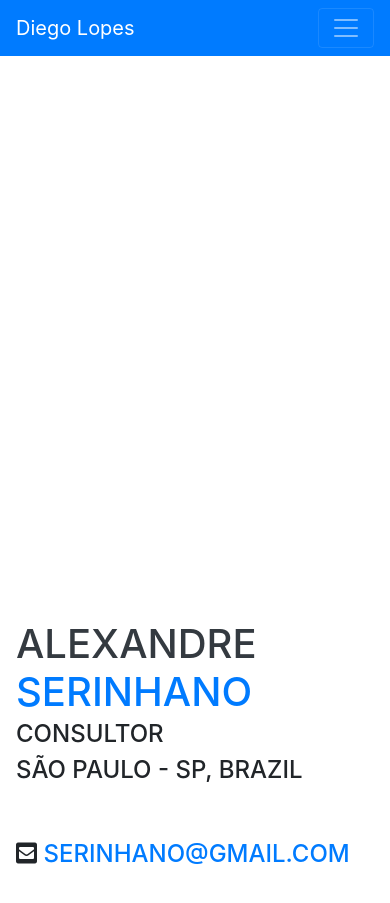
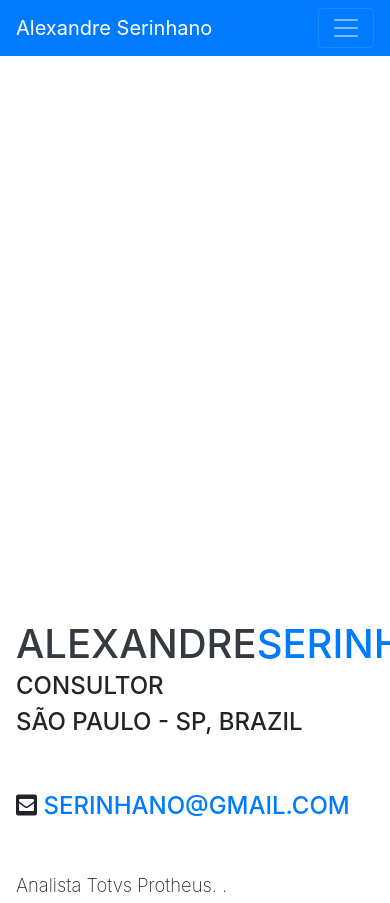
Before and after one commit to serinhano/serinhano.github.io, a website with bundled scripts: page index.html in a window 390 px wide. Shown: the top 903 px of the page. Built offline with nearby package versions, Linux system fonts and the light colour scheme; a web font is replaced by a local one.

Commit message:
Update index.html

```diff
--- a/index.html
+++ b/index.html
@@ -5,10 +5,10 @@
 
   <meta charset="utf-8">
   <meta name="viewport" content="width=device-width, initial-scale=1, shrink-to-fit=no">
-  <meta name="description" content="CV/Resume and portfolio of Diego Lopes">
-  <meta name="author" content="Diego Lopes">
+  <meta name="description" content="CV/Resume and portfolio of Alexandre Serinhano">
+  <meta name="author" content="Alexandre Serinhano">
 
-  <title>Resume - Diego Lopes</title>
+  <title>Resume - Alexandre Serinhano</title>
 
   <!-- Bootstrap core CSS -->
   <link href="vendor/bootstrap/css/bootstrap.min.css" rel="stylesheet">
@@ -28,7 +28,7 @@
 
   <nav class="navbar navbar-expand-lg navbar-dark bg-primary fixed-top" id="sideNav">
     <a class="navbar-brand js-scroll-trigger" href="#page-top">
-      <span class="d-block d-lg-none">Diego Lopes</span>
+      <span class="d-block d-lg-none">Alexandre Serinhano</span>
       <span class="d-none d-lg-block">
         <img class="img-fluid img-profile rounded-circle mx-auto mb-2" src="img/profile.jpg" alt="">
       </span>
@@ -66,7 +66,7 @@
 
     <section class="resume-section p-3 p-lglg-5 d-flex align-items-center" id="about">
       <div class="w-100">
-        <h1 class="mb-0">Alexandre          <span class="text-primary">Serinhano</span>
+        <h1 class="mb-0">Alexandre<span class="text-primary">Serinhano</span>
         </h1>
         <div class="subheading mb-5"> Consultor
 		<div class="subheading mb-5"> São Paulo - SP, Brazil
```
